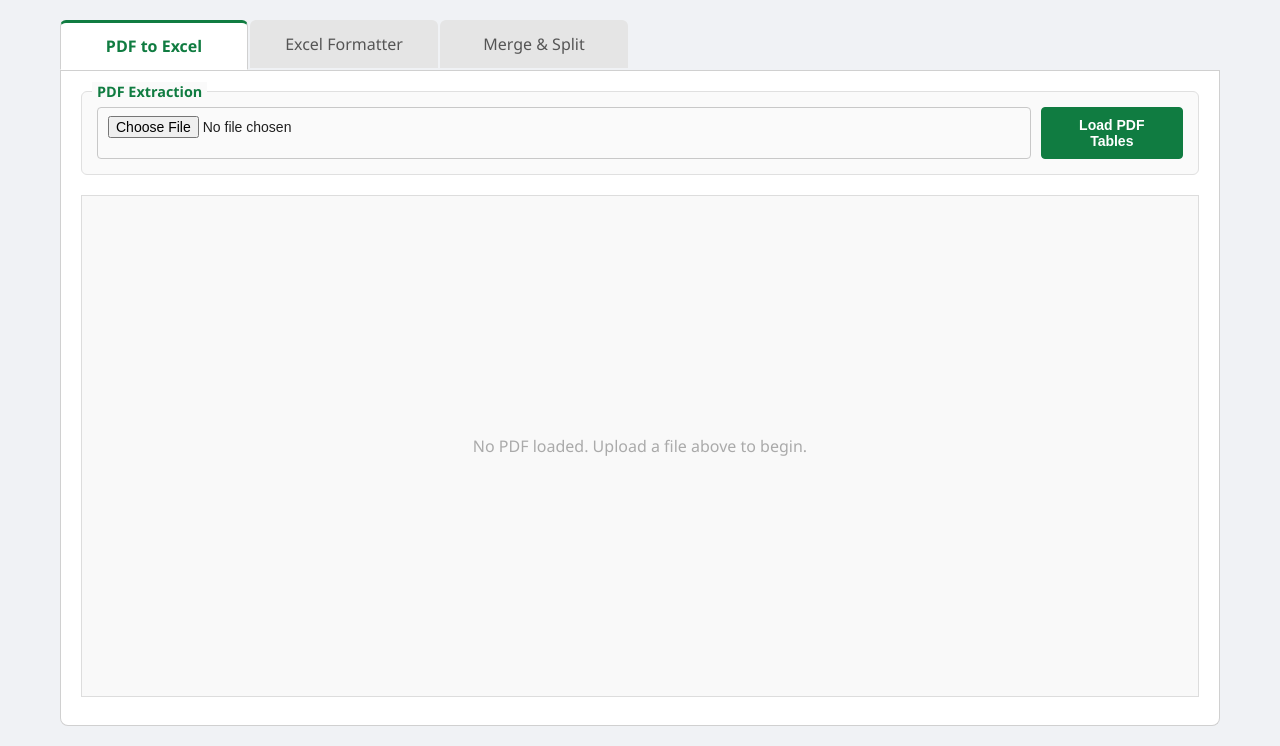
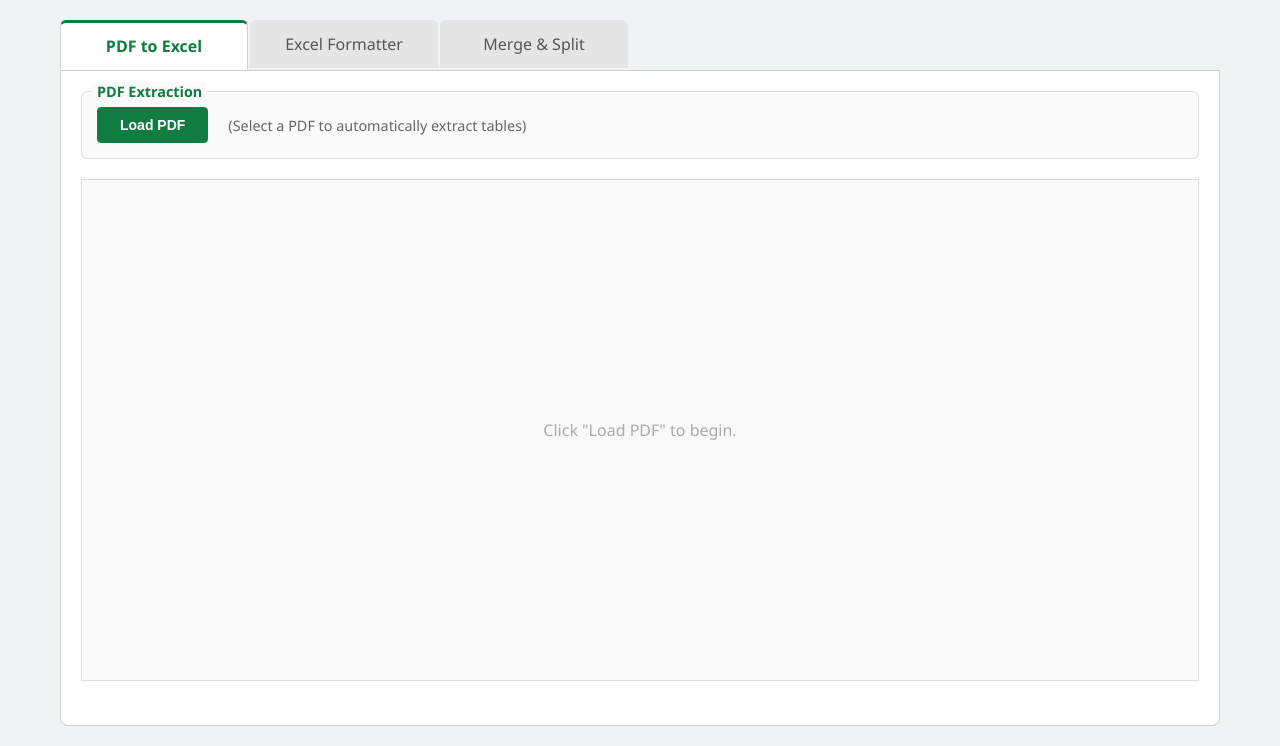
Before and after one commit to uniqueabhishek/CA-Office-Suite, a Flask app: page / in a window 1280 px wide. Shown: the part 54-800 px from the top of the page. Run offline with Flask 3, Linux system fonts and the light colour scheme.

Commit message:
Enhance UX: Single button PDF upload with auto-submit

```diff
--- a/flask_app/templates/index.html
+++ b/flask_app/templates/index.html
@@ -5,16 +5,25 @@
 <form action="{{ url_for('index') }}" method="post" enctype="multipart/form-data">
     <div class="group-box" style="margin-top: 0;">
         <span class="group-title">PDF Extraction</span>
-        <div style="display: flex; gap: 10px;">
-            <input type="file" name="file" class="form-control" style="margin-bottom: 0;" accept=".pdf" placeholder="Select a PDF file to extract tables">
-            <button type="submit" class="btn btn-primary">Load PDF Tables</button>
+        <div style="display: flex; gap: 10px; align-items: center;">
+            <!-- Hidden file input that auto-submits on change -->
+            <input type="file" id="pdf_upload" name="file" accept=".pdf" style="display: none;" onchange="this.form.submit()">
+
+            <!-- Visible button that triggers the hidden input -->
+            <button type="button" class="btn btn-primary" onclick="document.getElementById('pdf_upload').click();">
+                Load PDF
+            </button>
+
+            <span style="color: #666; font-size: 0.9em; margin-left: 10px;">
+                (Select a PDF to automatically extract tables)
+            </span>
         </div>
     </div>
 
     <div class="right-panel" style="background: #f9f9f9; border: 1px solid #ddd; height: 500px; display: flex; align-items: center; justify-content: center; color: #aaa;">
         <!-- Placeholder for where table selection would go -->
         {% if not session.get('current_pdf') %}
-            <div>No PDF loaded. Upload a file above to begin.</div>
+            <div>Click "Load PDF" to begin.</div>
         {% else %}
             <!-- If we were reloading this page with state, we'd show tables here -->
             <div>PDF Loaded: {{ session.get('original_filename') }} (Control moved to select_tables step)</div>
```
